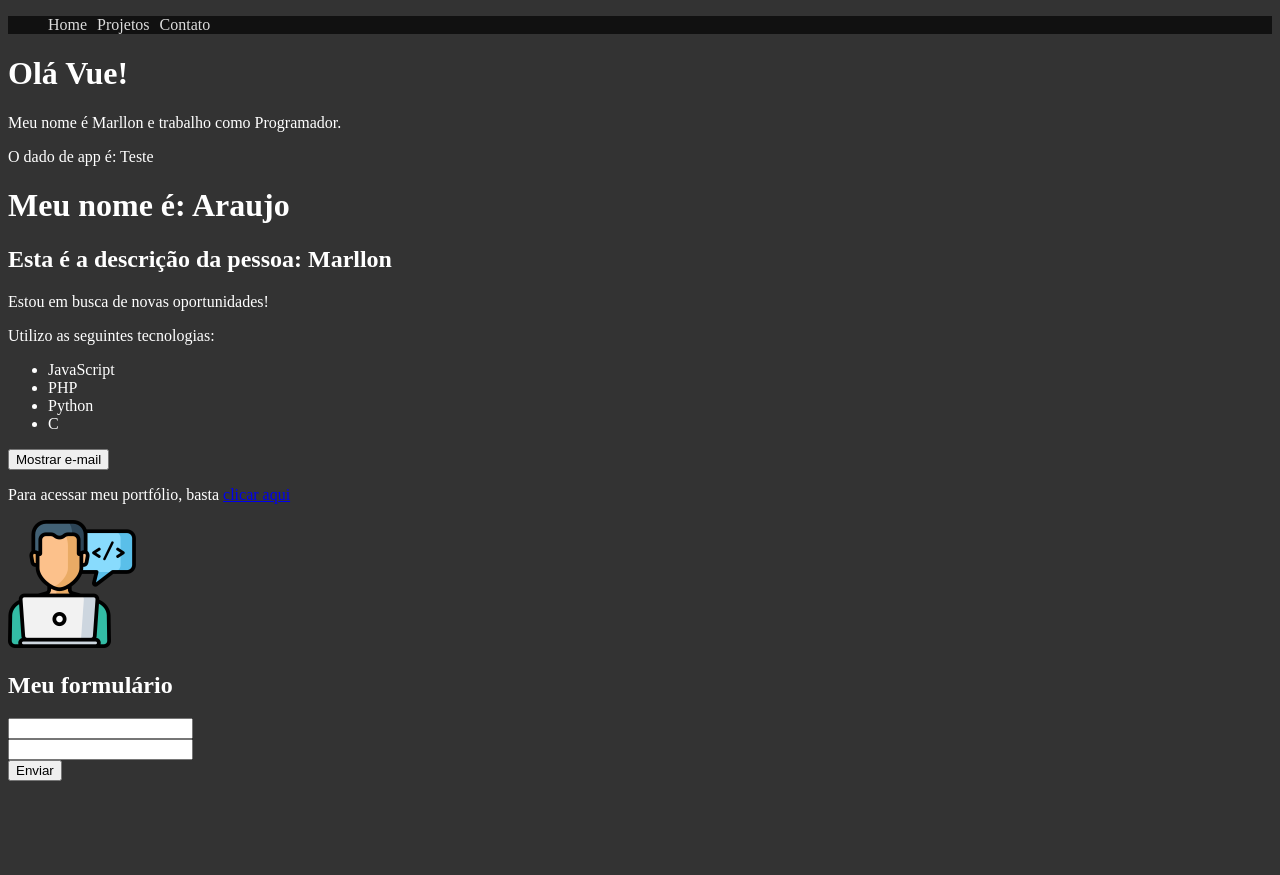
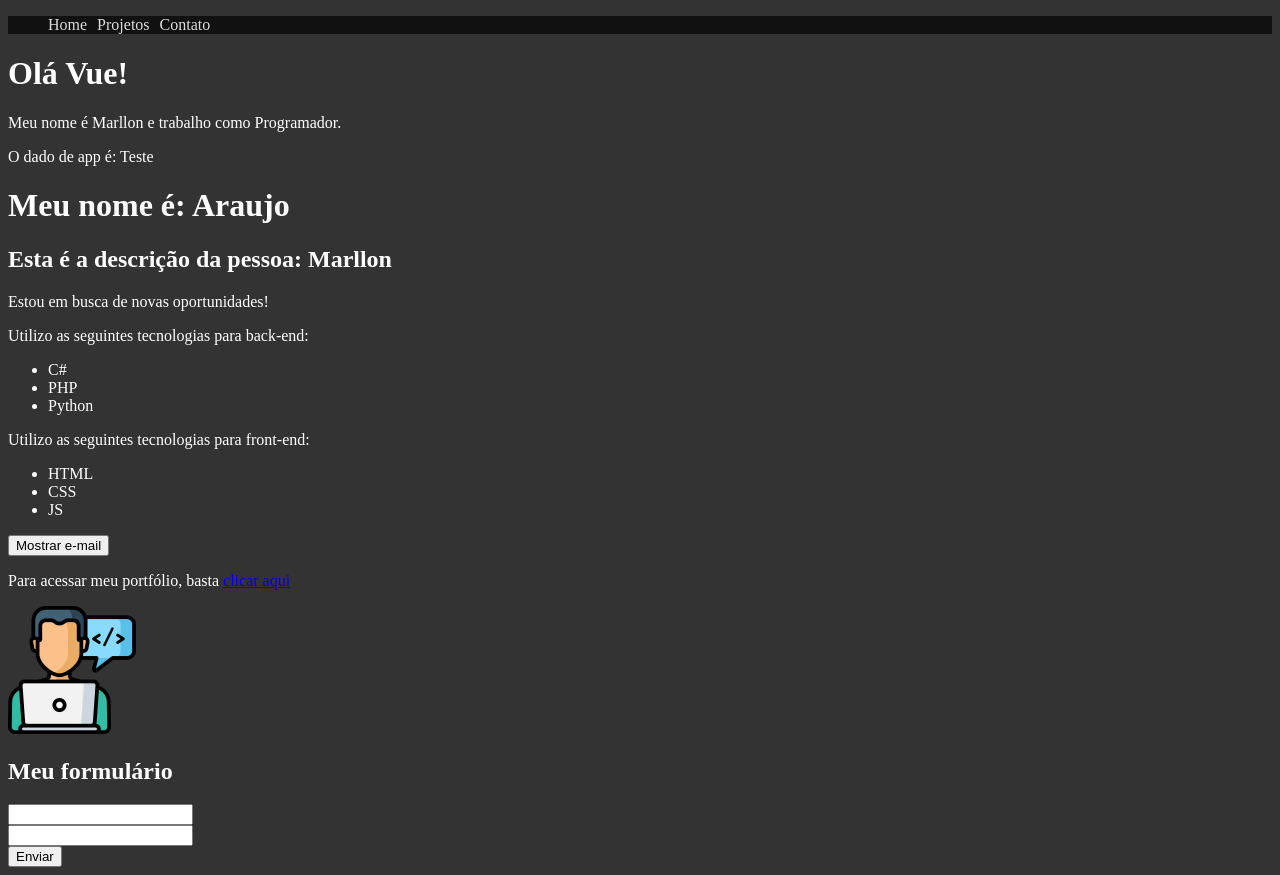
Before and after one commit to marllon2004/vue3, a Vue app in the folder 2_projeto_vue/: page / in a window 1280 px wide. Before the commit the page ends 800 px from the top, so only its background shows below. Built offline with nearby package versions, Linux system fonts and the light colour scheme.

Commit message:
Renderização de Listas (v-for)

```diff
--- a/2_projeto_vue/src/components/Info.vue
+++ b/2_projeto_vue/src/components/Info.vue
@@ -2,16 +2,23 @@
     <div>
         <p v-if="esta_trabalhando">Estou trabalhando no momento.</p>
         <p v-else>Estou em busca de novas oportunidades!</p>
-        <p>Utilizo as seguintes tecnologias:</p>
+
+        <p>Utilizo as seguintes tecnologias para back-end:</p>
+
         <ul>
-            <li>JavaScript</li>
-            <li>PHP</li>
-            <li>Python</li>
-            <li>C</li>
+            <li v-for="(technology, index) in backend_technologies" :key="index">{{ technology }}</li>
         </ul>
+
+        <p>Utilizo as seguintes tecnologias para front-end:</p>
+
+         <ul>
+            <li v-for="technology in frontend_technologies" :key="technology.id">{{ technology.language }}</li>
+        </ul>
+
         <div>
             <button @click="showEmail">{{ textoBotao }}</button>
         </div>
+
         <p v-show="mostrar_email">Mande uma mensagem para: {{ email }}</p>
         <p>Para acessar meu portfólio, basta <a v-bind:href="meu_link" target="_blank">clicar aqui</a></p>
         <Picture />
@@ -33,7 +40,13 @@
             mostrar_email: false,
             email: 'marllon@gmail.com',
             meu_link: 'https://google.com',
-            textoBotao: 'Mostrar e-mail'
+            textoBotao: 'Mostrar e-mail',
+            backend_technologies: ['C#', 'PHP', 'Python'],
+            frontend_technologies: [
+                {id: 1, language: 'HTML'},
+                {id: 2, language: 'CSS'},
+                {id: 3, language: 'JS'},
+            ]
         }
     },
     methods: {
```
